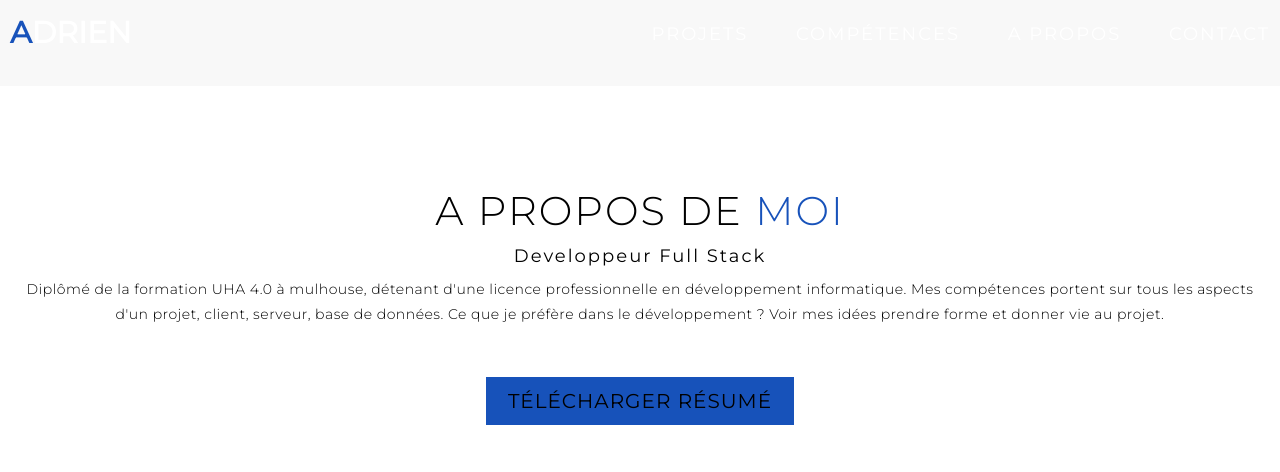
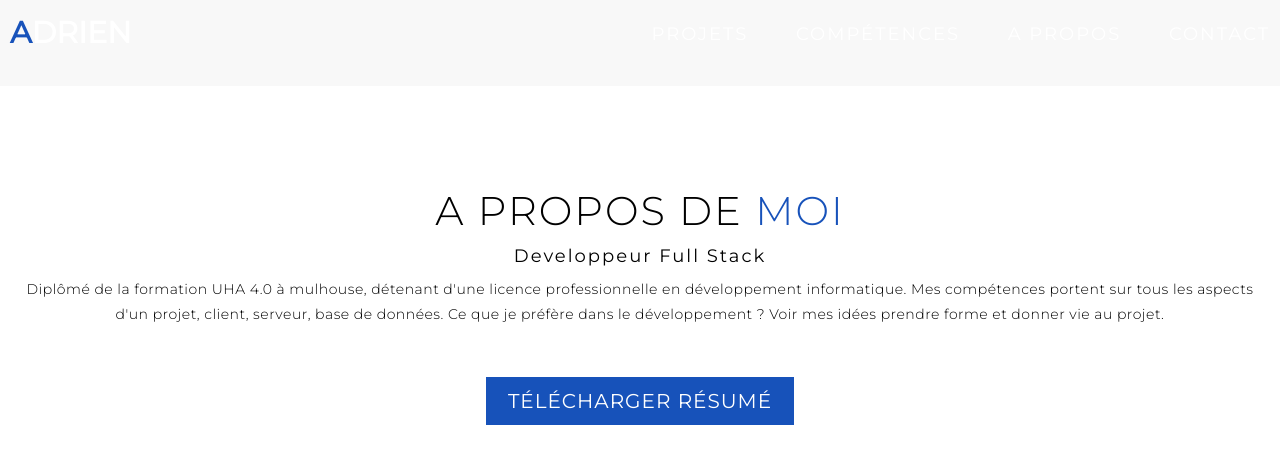
Before and after one commit to KolodziejAdrien/adrienkolodziej.github.io, a plain HTML site: page index.html in a window 1280 px wide. In both pictures the pointer is over the link "TÉLÉCHARGER RÉSUMÉ". Shown: the part 4070-4542 px from the top of the page. Drawn offline with Linux system fonts and the light colour scheme.

Commit message:
fix hvoer

```diff
--- a/style.css
+++ b/style.css
@@ -550,6 +550,9 @@ p {
 	padding: 10px 20px;
 	font-size: 2rem;
 }
+#about .col-right .cta:hover{
+	color: white;
+}
 #about .col-left .about-img {
 	height: 100%;
 	width: 100%;
```
